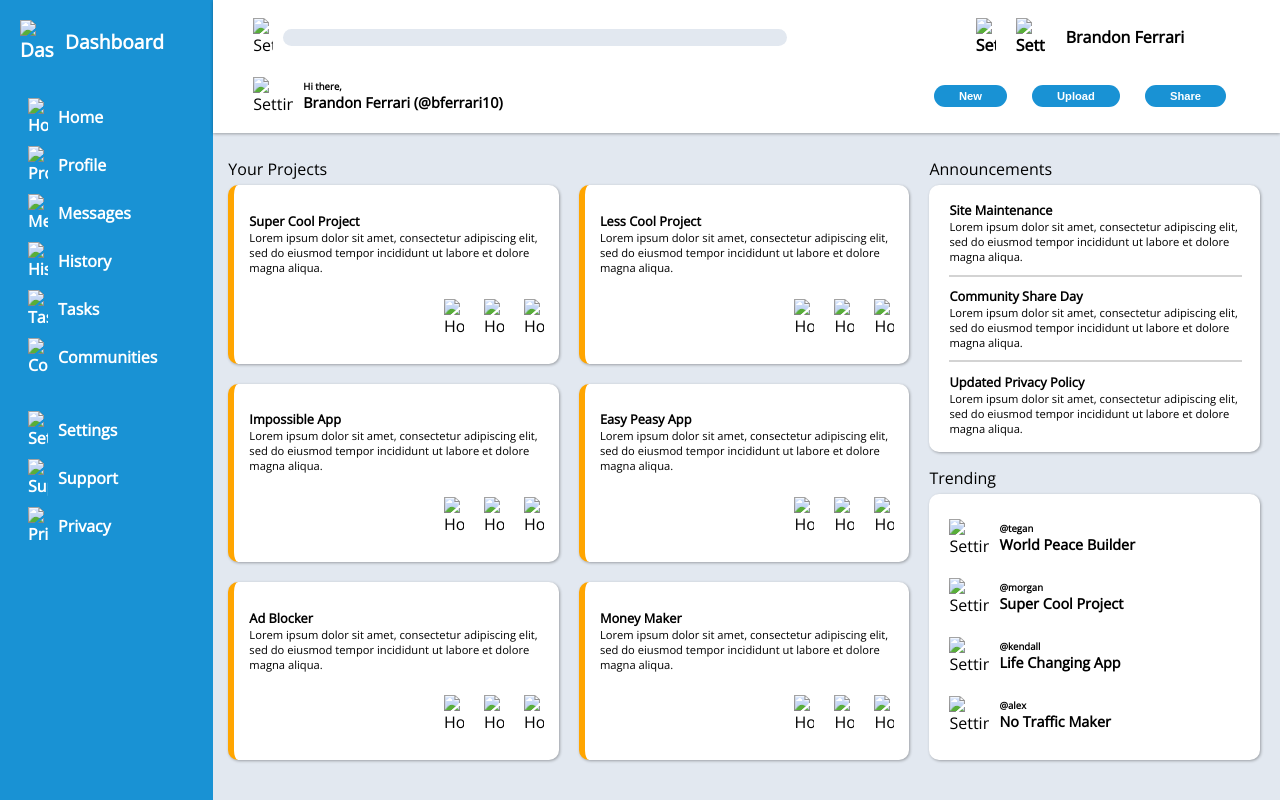
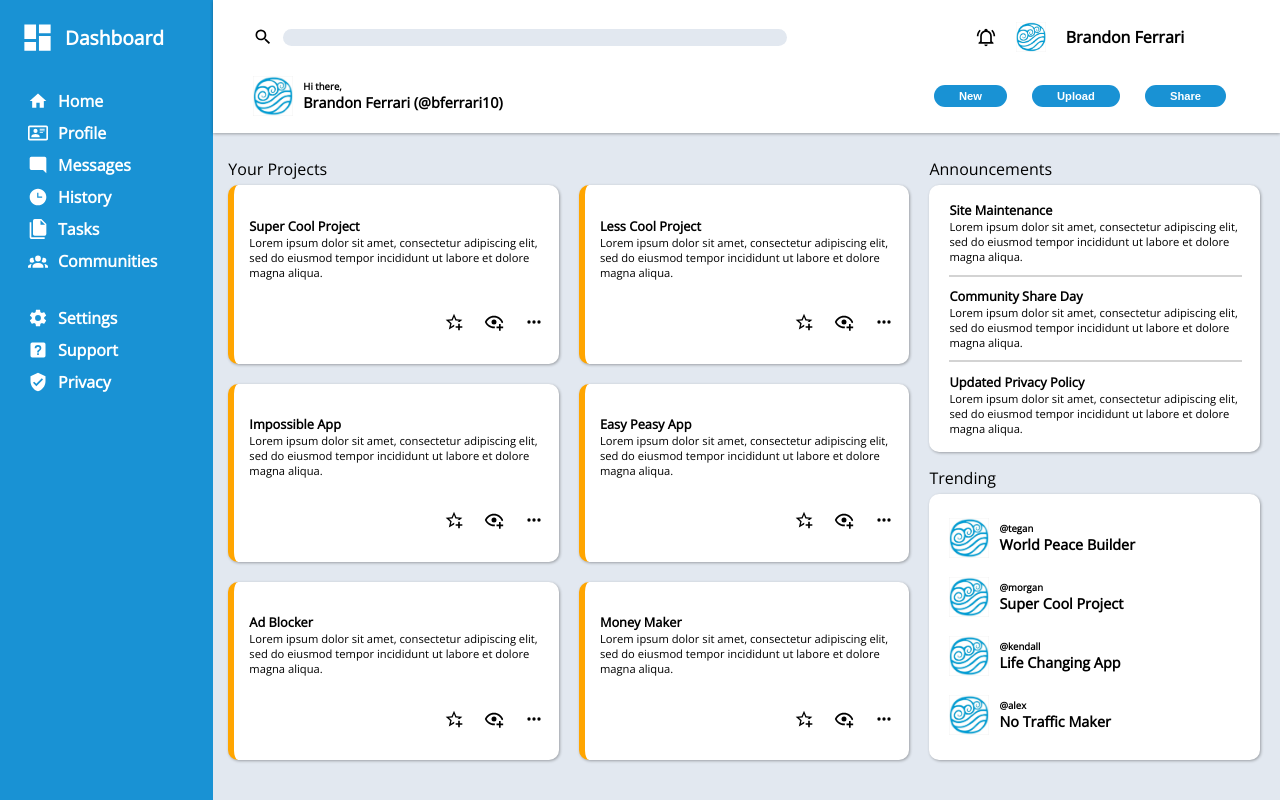
Before and after one commit to ferrarib/odin-grid-project, a plain HTML site: page index.html in a window 1280 px wide. Drawn offline with nearby package versions, Linux system fonts and the light colour scheme; the site is published under a folder, as on GitHub Pages, so addresses that start at the root find nothing.

Commit message:
fixed image display issue

```diff
--- a/index.html
+++ b/index.html
@@ -11,33 +11,33 @@
 <body>
     <div class="container">
         <div class="sidebar">
-            <div class="sidebar-header"><img src="/assets/view-dashboard.svg" alt="Dashboard" style="width: 35px">
+            <div class="sidebar-header"><img src="assets/view-dashboard.svg" alt="Dashboard" style="width: 35px">
                 Dashboard</div>
             <ul>
-                <li><img src="/assets/home.svg" alt="Home" style="width: 20px">Home</li>
-                <li><img src="/assets/card-account-details-outline.svg" alt="Profile" style="width: 20px">Profile</li>
-                <li><img src="/assets/message-reply.svg" alt="Messages" style="width: 20px">Messages</li>
-                <li><img src="/assets/clock-time-three.svg" alt="History" style="width: 20px">History</li>
-                <li><img src="/assets/file-multiple.svg" alt="Tasks" style="width: 20px">Tasks</li>
-                <li><img src="/assets/account-group.svg" alt="Communities" style="width: 20px">Communities</li>
+                <li><img src="assets/home.svg" alt="Home" style="width: 20px">Home</li>
+                <li><img src="assets/card-account-details-outline.svg" alt="Profile" style="width: 20px">Profile</li>
+                <li><img src="assets/message-reply.svg" alt="Messages" style="width: 20px">Messages</li>
+                <li><img src="assets/clock-time-three.svg" alt="History" style="width: 20px">History</li>
+                <li><img src="assets/file-multiple.svg" alt="Tasks" style="width: 20px">Tasks</li>
+                <li><img src="assets/account-group.svg" alt="Communities" style="width: 20px">Communities</li>
             </ul>
             <ul>
-                <li><img src="/assets/cog.svg" alt="Settings" style="width: 20px">Settings</li>
-                <li><img src="/assets/help-box.svg" alt="Support" style="width: 20px">Support</li>
-                <li><img src="/assets/shield-check.svg" alt="Privacy" style="width: 20px">Privacy</li>
+                <li><img src="assets/cog.svg" alt="Settings" style="width: 20px">Settings</li>
+                <li><img src="assets/help-box.svg" alt="Support" style="width: 20px">Support</li>
+                <li><img src="assets/shield-check.svg" alt="Privacy" style="width: 20px">Privacy</li>
             </ul>
         </div>
         <div class="header">
             <div class="header-row1">
-                <div class="search"><img src="/assets/magnify.svg" alt="Settings" style="width: 20px"><input
+                <div class="search"><img src="assets/magnify.svg" alt="Settings" style="width: 20px"><input
                         type="search" name="" id=""></div>
-                <div class="profile"><img src="/assets/bell-ring-outline.svg" alt="Settings" style="width: 20px"><img
-                        src="/assets/watertribe.jpg" alt="Settings" style="width: 30px">
+                <div class="profile"><img src="assets/bell-ring-outline.svg" alt="Settings" style="width: 20px"><img
+                        src="assets/watertribe.jpg" alt="Settings" style="width: 30px">
                     <div class="name">Brandon Ferrari</div>
                 </div>
             </div>
             <div class="header-row2">
-                <div class="intro"><img src="/assets/watertribe.jpg" alt="Settings" style="width: 40px">
+                <div class="intro"><img src="assets/watertribe.jpg" alt="Settings" style="width: 40px">
                     <div class="intro-text">
                         <div class="hi">Hi there,</div>Brandon Ferrari (@bferrari10)
                     </div>
@@ -61,9 +61,9 @@
                                     eiusmod tempor incididunt ut labore et dolore magna aliqua.</div>
                             </div>
                             <div class="images">
-                                <img src="/assets/star-plus-outline.svg" alt="Home" style="width: 20px">
-                                <img src="/assets/eye-plus-outline.svg" alt="Home" style="width: 20px">
-                                <img src="/assets/dots-horizontal.svg" alt="Home" style="width: 20px">
+                                <img src="assets/star-plus-outline.svg" alt="Home" style="width: 20px">
+                                <img src="assets/eye-plus-outline.svg" alt="Home" style="width: 20px">
+                                <img src="assets/dots-horizontal.svg" alt="Home" style="width: 20px">
                             </div>
                         </div>
                         <div class="card">
@@ -73,9 +73,9 @@
                                     eiusmod tempor incididunt ut labore et dolore magna aliqua.</div>
                             </div>
                             <div class="images">
-                                <img src="/assets/star-plus-outline.svg" alt="Home" style="width: 20px">
-                                <img src="/assets/eye-plus-outline.svg" alt="Home" style="width: 20px">
-                                <img src="/assets/dots-horizontal.svg" alt="Home" style="width: 20px">
+                                <img src="assets/star-plus-outline.svg" alt="Home" style="width: 20px">
+                                <img src="assets/eye-plus-outline.svg" alt="Home" style="width: 20px">
+                                <img src="assets/dots-horizontal.svg" alt="Home" style="width: 20px">
                             </div>
                         </div>
                         <div class="card">
@@ -85,9 +85,9 @@
                                     eiusmod tempor incididunt ut labore et dolore magna aliqua.</div>
                             </div>
                             <div class="images">
-                                <img src="/assets/star-plus-outline.svg" alt="Home" style="width: 20px">
-                                <img src="/assets/eye-plus-outline.svg" alt="Home" style="width: 20px">
-                                <img src="/assets/dots-horizontal.svg" alt="Home" style="width: 20px">
+                                <img src="assets/star-plus-outline.svg" alt="Home" style="width: 20px">
+                                <img src="assets/eye-plus-outline.svg" alt="Home" style="width: 20px">
+                                <img src="assets/dots-horizontal.svg" alt="Home" style="width: 20px">
                             </div>
                         </div>
                         <div class="card">
@@ -97,9 +97,9 @@
                                     eiusmod tempor incididunt ut labore et dolore magna aliqua.</div>
                             </div>
                             <div class="images">
-                                <img src="/assets/star-plus-outline.svg" alt="Home" style="width: 20px">
-                                <img src="/assets/eye-plus-outline.svg" alt="Home" style="width: 20px">
-                                <img src="/assets/dots-horizontal.svg" alt="Home" style="width: 20px">
+                                <img src="assets/star-plus-outline.svg" alt="Home" style="width: 20px">
+                                <img src="assets/eye-plus-outline.svg" alt="Home" style="width: 20px">
+                                <img src="assets/dots-horizontal.svg" alt="Home" style="width: 20px">
                             </div>
                         </div>
                         <div class="card">
@@ -109,9 +109,9 @@
                                     eiusmod tempor incididunt ut labore et dolore magna aliqua.</div>
                             </div>
                             <div class="images">
-                                <img src="/assets/star-plus-outline.svg" alt="Home" style="width: 20px">
-                                <img src="/assets/eye-plus-outline.svg" alt="Home" style="width: 20px">
-                                <img src="/assets/dots-horizontal.svg" alt="Home" style="width: 20px">
+                                <img src="assets/star-plus-outline.svg" alt="Home" style="width: 20px">
+                                <img src="assets/eye-plus-outline.svg" alt="Home" style="width: 20px">
+                                <img src="assets/dots-horizontal.svg" alt="Home" style="width: 20px">
                             </div>
                         </div>
                         <div class="card">
@@ -121,9 +121,9 @@
                                     eiusmod tempor incididunt ut labore et dolore magna aliqua.</div>
                             </div>
                             <div class="images">
-                                <img src="/assets/star-plus-outline.svg" alt="Home" style="width: 20px">
-                                <img src="/assets/eye-plus-outline.svg" alt="Home" style="width: 20px">
-                                <img src="/assets/dots-horizontal.svg" alt="Home" style="width: 20px">
+                                <img src="assets/star-plus-outline.svg" alt="Home" style="width: 20px">
+                                <img src="assets/eye-plus-outline.svg" alt="Home" style="width: 20px">
+                                <img src="assets/dots-horizontal.svg" alt="Home" style="width: 20px">
                             </div>
                         </div>
                     </div>
@@ -157,25 +157,25 @@
                         <div>Trending</div>
                         <div class="card">
                             <div class="trend">
-                                <img src="/assets/watertribe.jpg" alt="Settings" style="width: 40px">
+                                <img src="assets/watertribe.jpg" alt="Settings" style="width: 40px">
                                 <div class="intro-text">
                                     <div class="hi">@tegan</div>World Peace Builder
                                 </div>
                             </div>
                             <div class="trend">
-                                <img src="/assets/watertribe.jpg" alt="Settings" style="width: 40px">
+                                <img src="assets/watertribe.jpg" alt="Settings" style="width: 40px">
                                 <div class="intro-text">
                                     <div class="hi">@morgan</div>Super Cool Project
                                 </div>
                             </div>
                             <div class="trend">
-                                <img src="/assets/watertribe.jpg" alt="Settings" style="width: 40px">
+                                <img src="assets/watertribe.jpg" alt="Settings" style="width: 40px">
                                 <div class="intro-text">
                                     <div class="hi">@kendall</div>Life Changing App
                                 </div>
                             </div>
                             <div class="trend">
-                                <img src="/assets/watertribe.jpg" alt="Settings" style="width: 40px">
+                                <img src="assets/watertribe.jpg" alt="Settings" style="width: 40px">
                                 <div class="intro-text">
                                     <div class="hi">@alex</div>No Traffic Maker
                                 </div>
```
